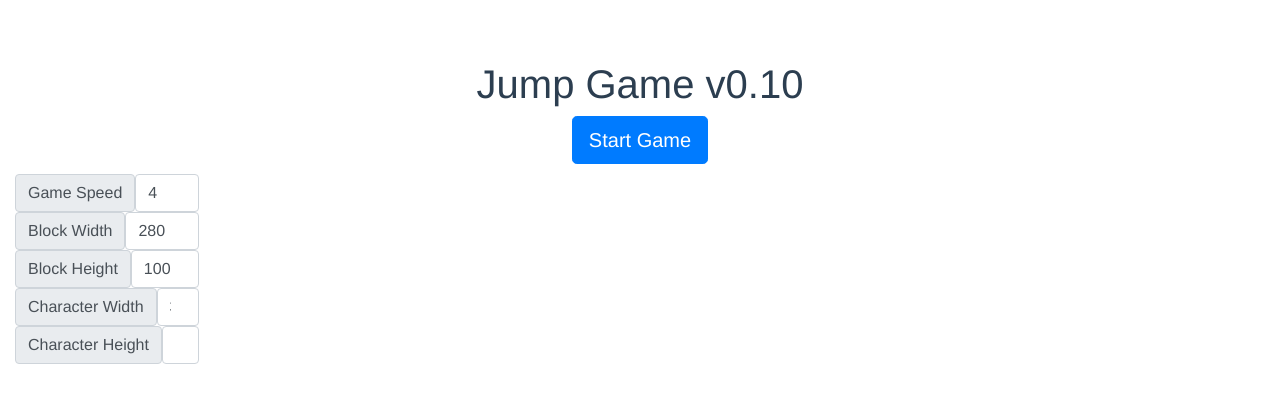
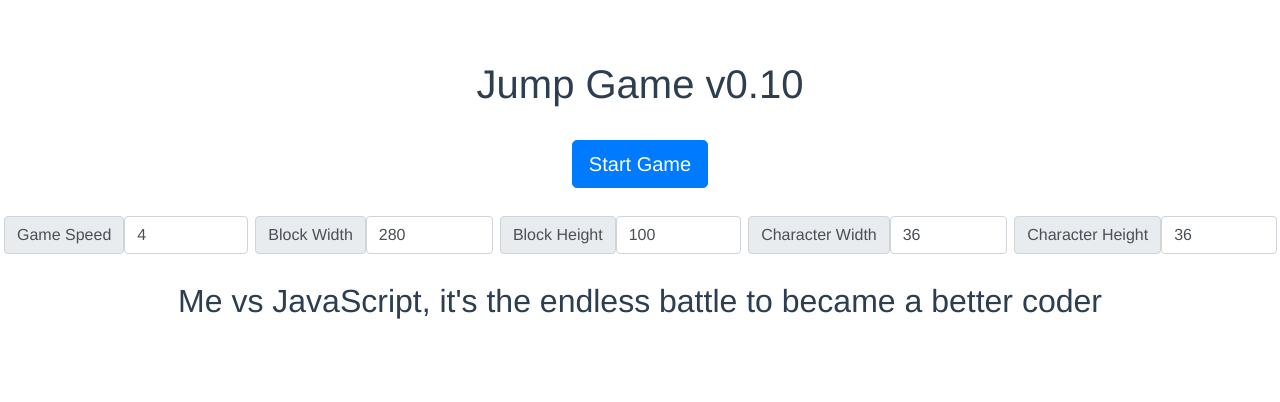
Before and after one commit to Vidmasas/JumpGame, a Vue app: page / in a window 1280 px wide. Shown: the top 402 px of the page. Built offline with nearby package versions, Linux system fonts and the light colour scheme.

Commit message:
Add some draft text

```diff
--- a/src/App.vue
+++ b/src/App.vue
@@ -2,7 +2,7 @@
   <div id="app">
     <h1>Jump Game v0.10</h1>
     <button
-        class="btn btn-primary btn-lg" style="margin-bottom: 10px"
+        class="btn btn-primary btn-lg m-4"
         @click="loadGameWorld"
     >
       {{ (isGameWorld ? "Back to Settings" : "Start Game") }}
@@ -16,27 +16,30 @@
         :characterHeight = "characterHeight"
       ></GameWorld>
     </div>
-    <div v-if="!isGameWorld" class="settings col-sm-2">
-      <div class="input-group-prepend">
+    <div v-if="!isGameWorld">
+      <div class="settings col-lx-2 d-flex justify-content-center mb-4">
+        <div class="input-group-prepend p-1">
           <span class="input-group-text">Game Speed</span>
           <input v-model="gameSpeed" type="number" class="form-control" aria-describedby="inputGroup-sizing-sm">
         </div>
-      <div class="input-group-prepend">
+        <div class="input-group-prepend p-1">
           <span class="input-group-text">Block Width</span>
           <input v-model="blockWidth" type="number" class="form-control" aria-describedby="inputGroup-sizing-sm">
         </div>
-      <div class="input-group-prepend">
+        <div class="input-group-prepend p-1">
           <span class="input-group-text">Block Height</span>
           <input v-model="blockHeight" type="number" class="form-control" aria-describedby="inputGroup-sizing-sm">
         </div>
-      <div class="input-group-prepend">
+        <div class="input-group-prepend p-1">
           <span class="input-group-text">Character Width</span>
           <input v-model="characterWidth" type="number" class="form-control" aria-describedby="inputGroup-sizing-sm">
         </div>
-      <div class="input-group-prepend">
+        <div class="input-group-prepend p-1">
           <span class="input-group-text">Character Height</span>
           <input v-model="characterHeight" type="number" class="form-control" aria-describedby="inputGroup-sizing-sm">
         </div>
+      </div>
+      <h2>Me vs JavaScript, it's the endless battle to became a better coder</h2>
     </div>
   </div>
 </template>
--- a/src/components/GameWorld.vue
+++ b/src/components/GameWorld.vue
@@ -48,7 +48,7 @@ export default {
       if (blockLeft < characterWidth && blockTop < characterTop) {
         blockElement.style.animation = "none";
         blockElement.style.display = "none";
-        alert("You lose");
+        alert("JavaScript beat you!");
       }
     }, 1)
   },
```
Lines whose indentation alone changed are shown as unchanged.
